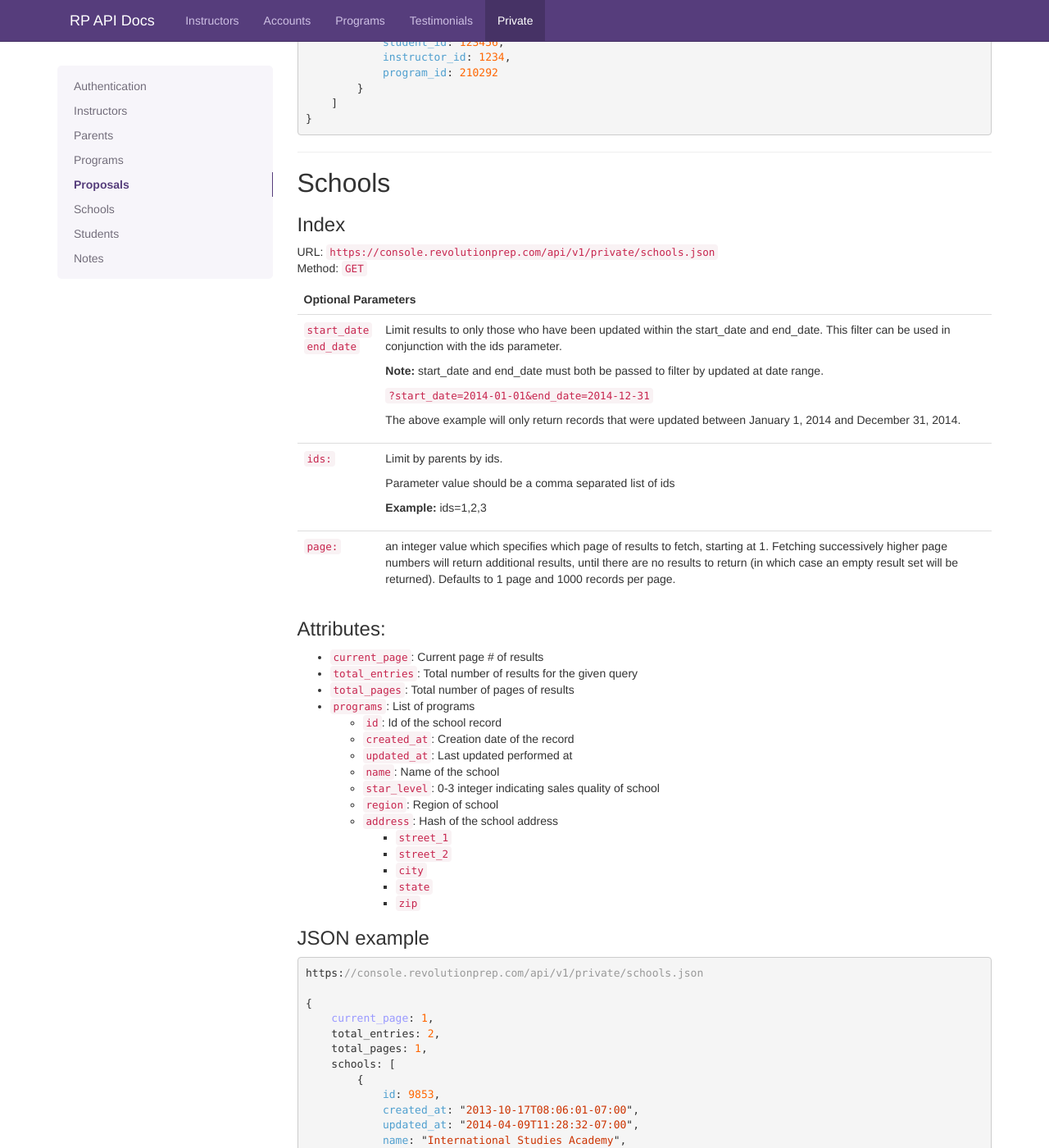
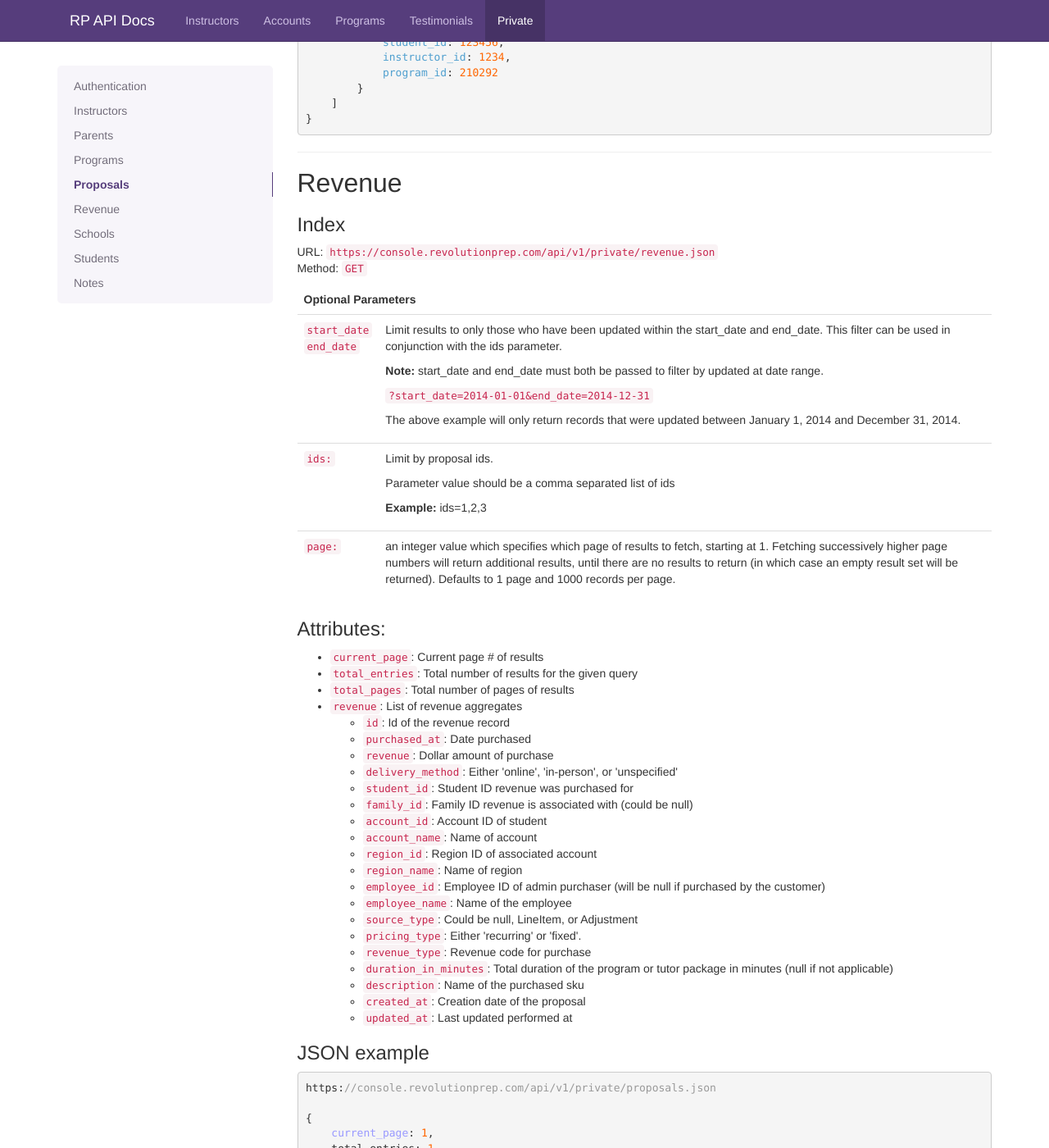
Before and after one commit to RevolutionPrep/RevolutionPrep.github.io, a Jekyll site: the page built from private.html, in a window 1280 px wide and 1400 px high, scrolled down 7217 px. Shown: the whole window at 82% size. Built offline with Jekyll 4.4.1, drawn with Linux system fonts in a browser that asks for light colours; Markdown is read by kramdown in place of the engine named in the settings; comment, search, counter and statistics services are not loaded; some of the changed text lies outside the part shown.

Commit message:
Add entry for private revenue API

```diff
--- a/_includes/nav-private.html
+++ b/_includes/nav-private.html
@@ -3,6 +3,7 @@
 <li><a href="#parents">Parents</a></li>
 <li><a href="#programs">Programs</a></li>
 <li><a href="#proposals">Proposals</a></li>
+<li><a href="#revenue">Revenue</a></li>
 <li><a href="#schools">Schools</a></li>
 <li><a href="#students">Students</a></li>
 <li><a href="#notes">Notes</a></li>
--- a/private.html
+++ b/private.html
@@ -455,6 +455,114 @@ https://console.revolutionprep.com/api/v1/private/proposals.json
 
 
 
+
+
+
+<hr />
+
+<h2 id="revenue">Revenue</h2>
+
+<h3>Index</h3>
+<p>
+    URL: <code>https://console.revolutionprep.com/api/v1/private/revenue.json</code><br>
+    Method: <code>GET</code><br>
+</p>
+<table class="table">
+    <thead>
+        <tr>
+            <th colspan='2'>Optional Parameters</th>
+        </tr>
+    </thead>
+    <tbody>
+        <tr>
+            <td><code>start_date</code><br /><code>end_date</code></td>
+            <td>
+                <p>Limit results to only those who have been updated within the start_date and end_date. This filter can be used in conjunction with the ids parameter.</p>
+                <p><strong>Note:</strong> start_date and end_date must both be passed to filter by updated at date range.</p>
+                <p><code>?start_date=2014-01-01&end_date=2014-12-31</code></p>
+                <p>The above example will only return records that were updated between January 1, 2014 and December 31, 2014.</p>
+            </td>
+        </tr>
+        <tr>
+            <td><code>ids:</code></td>
+            <td>
+                <p>Limit by proposal ids.</p>
+                <p>Parameter value should be a comma separated list of ids</p>
+                <p><strong>Example:</strong> ids=1,2,3</p>
+            </td>
+        </tr>
+        <tr>
+            <td><code>page:</code></td>
+            <td><p>an integer value which specifies which page of results to fetch, starting at 1. Fetching successively higher page numbers will return additional results, until there are no results to return (in which case an empty result set will be returned). Defaults to 1 page and 1000 records per page.</p></td>
+        </tr>
+    </tbody>
+</table>
+
+<h3>Attributes:</h3>
+<ul>
+    <li><code>current_page</code>: Current page # of results</li>
+    <li><code>total_entries</code>: Total number of results for the given query</li>
+    <li><code>total_pages</code>: Total number of pages of results</li>
+    <li><code>revenue</code>: List of revenue aggregates</li>
+    <ul>
+        <li><code>id</code>: Id of the revenue record</li>
+        <li><code>purchased_at</code>: Date purchased</li>
+        <li><code>revenue</code>: Dollar amount of purchase</li>
+        <li><code>delivery_method</code>: Either 'online', 'in-person', or 'unspecified'</li>
+        <li><code>student_id</code>: Student ID revenue was purchased for</li>
+        <li><code>family_id</code>: Family ID revenue is associated with (could be null)</li>
+        <li><code>account_id</code>: Account ID of student</li>
+        <li><code>account_name</code>: Name of account</li>
+        <li><code>region_id</code>: Region ID of associated account</li>
+        <li><code>region_name</code>: Name of region</li>
+        <li><code>employee_id</code>: Employee ID of admin purchaser (will be null if purchased by the customer)</li>
+        <li><code>employee_name</code>: Name of the employee</li>
+        <li><code>source_type</code>: Could be null, LineItem, or Adjustment</li>
+        <li><code>pricing_type</code>: Either 'recurring' or 'fixed'.</li>
+        <li><code>revenue_type</code>: Revenue code for purchase</li>
+        <li><code>duration_in_minutes</code>: Total duration of the program or tutor package in minutes (null if not applicable)</li>
+        <li><code>description</code>: Name of the purchased sku</li>
+        <li><code>created_at</code>: Creation date of the proposal</li>
+        <li><code>updated_at</code>: Last updated performed at</li>
+
+    </ul>
+</ul>
+
+<h3>JSON example</h3>
+{% highlight javascript %}
+https://console.revolutionprep.com/api/v1/private/proposals.json
+
+{
+    current_page: 1,
+    total_entries: 1,
+    total_pages: 1,
+    proposals: [
+        {
+            id: 970618,
+            purchased_at: "2014-09-02T13:11:02-07:00",
+            revenue: 10,
+            delivery_method: "in-person",
+            student_id: 485016,
+            family_id: 35114,
+            account_id: 387,
+            account_name: "Santa Monica High School",
+            region_id: 222,
+            region_name: "Javier Mariscal",
+            employee_id: null,
+            employee_name: null,
+            source_type: "LineItem",
+            pricing_type: "fixed",
+            revenue_type: "SpecialEvent-PracticeExam",
+            duration_in_minutes: 240,
+            description: "SAT Practice Exam Special Event",
+            created_at: "2014-09-02T13:11:03-07:00",
+            updated_at: "2014-09-02T13:11:03-07:00"
+        }
+    ]
+}
+{% endhighlight %}
+
+
 <hr />
 
 <h2 id="schools">Schools</h2>
```
